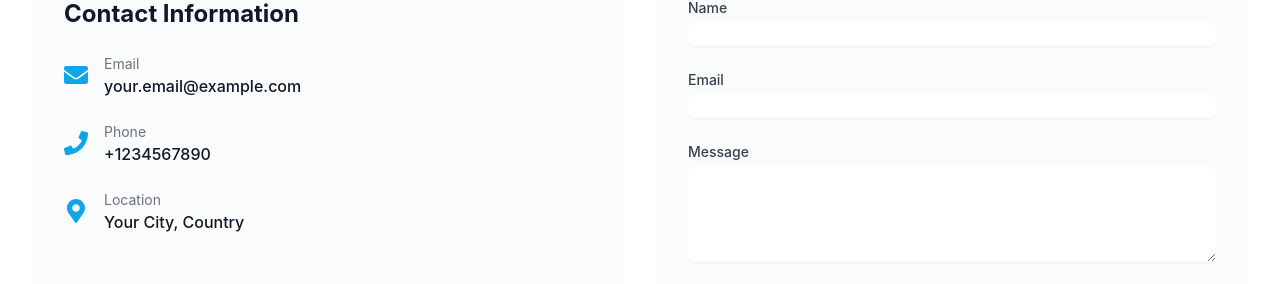
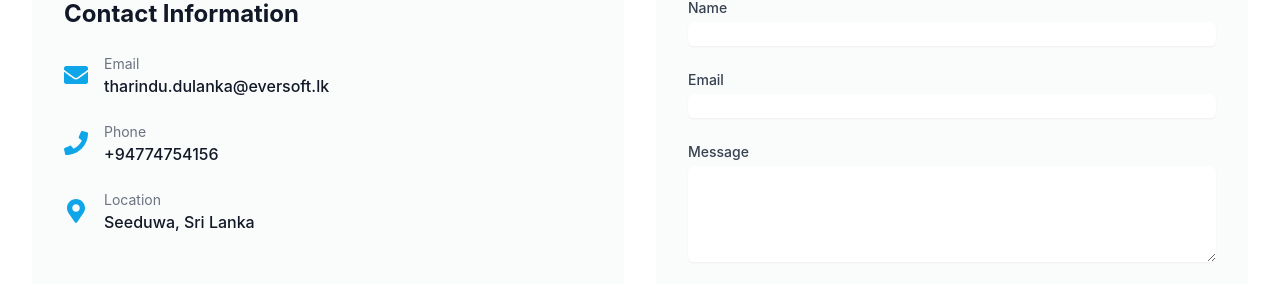
Before and after one commit to luci1927/se-portfolio-new, a React (Vite) app: page / in a window 1280 px wide. Shown: the part 3236-3520 px from the top of the page. Built offline with nearby package versions, Linux system fonts and the light colour scheme.

Commit message:
Contact details updated

```diff
--- a/src/components/Contact.tsx
+++ b/src/components/Contact.tsx
@@ -12,19 +12,19 @@ const Contact = () => {
     {
       icon: FaEnvelope,
       label: 'Email',
-      value: 'your.email@example.com',
-      href: 'mailto:your.email@example.com',
+      value: 'tharindu.dulanka@eversoft.lk',
+      href: 'mailto:tharindu.dulanka@eversoft.lk',
     },
     {
       icon: FaPhone,
       label: 'Phone',
-      value: '+1234567890',
-      href: 'tel:+1234567890',
+      value: '+94774754156',
+      href: 'tel:+94774754156',
     },
     {
       icon: FaMapMarkerAlt,
       label: 'Location',
-      value: 'Your City, Country',
+      value: 'Seeduwa, Sri Lanka',
       href: '#',
     },
   ]
```
